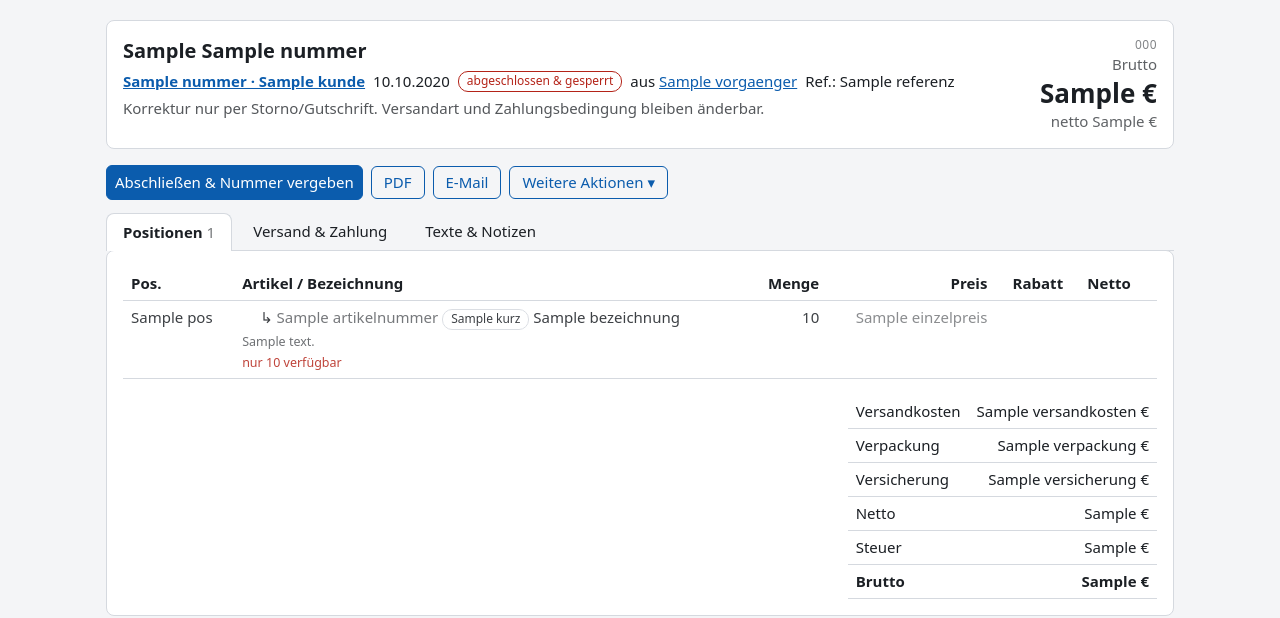
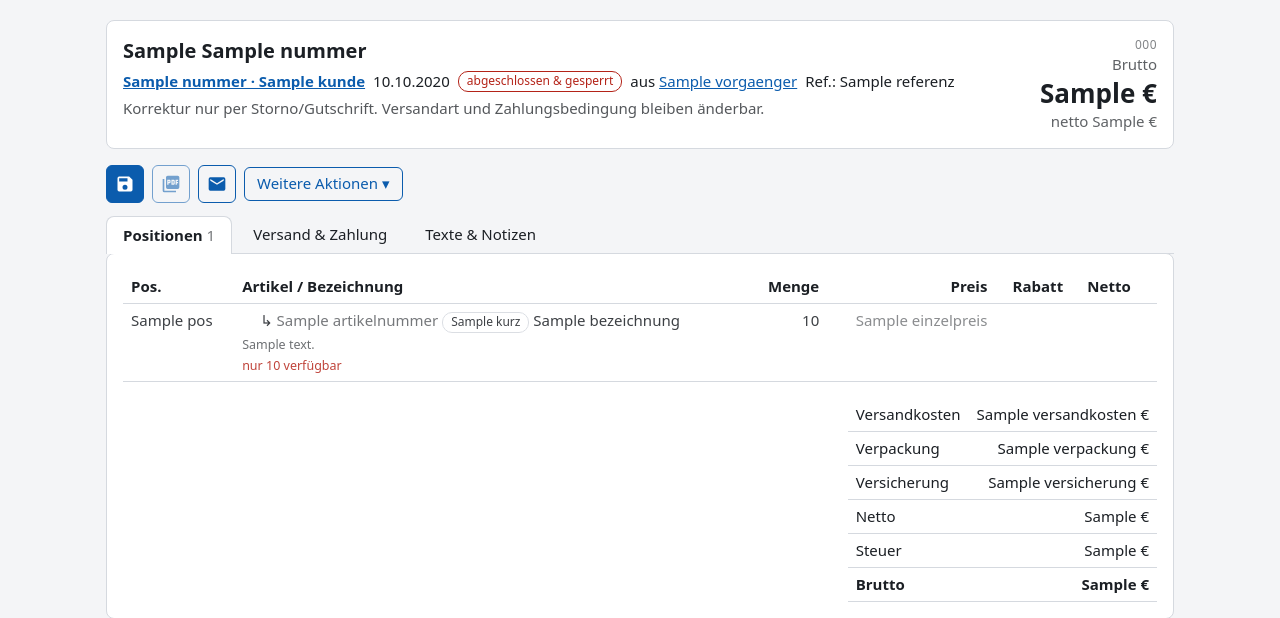
Before and after one commit to akuvvet/wwok, a Django app: template templates/verkauf/beleg.html in a window 1280 px wide. Shown: the part 42-660 px from the top of the page. Run offline with Django 5.2, Linux system fonts and the light colour scheme; the template is opened without the code that fills it: most values are stand-ins (such as "Sample title", 1, 10 or a date in 2020).

Commit message:
Beleg-Aktionen als Symbole: Speichern, PDF, E-Mail, Zahlungen, ESD-Keys
Co-Authored-By: Claude Sonnet 5.5 <noreply@anthropic.com>

```diff
--- a/apps/finanzen/tests.py
+++ b/apps/finanzen/tests.py
@@ -93,7 +93,7 @@ class FinanzenTest(TestCase):
         self.assertEqual(self.client.get(reverse("finanzen:mahnung_pdf", args=[m.pk]))["Content-Type"], "application/pdf")
         self.assertContains(self.client.get(reverse("finanzen:kontoauszug", args=[self.kunde.pk])), "Saldo")
         self.assertContains(self.client.get(reverse("verkauf:kunde", args=[self.kunde.pk])), "Offene Posten")
-        self.assertContains(self.client.get(reverse("verkauf:beleg", args=[b.pk])), "Zahlungen</a>")
+        self.assertContains(self.client.get(reverse("verkauf:beleg", args=[b.pk])), 'aria-label="Zahlungen"')
         self.assertContains(self.client.get(reverse("finanzen:mahnung_mail", args=[m.pk])), "Zahlungserinnerung")
 
 
--- a/templates/base.html
+++ b/templates/base.html
@@ -64,6 +64,8 @@
   .marke.ok { border-color:var(--ok); color:var(--ok); } .marke.gesperrt { border-color:var(--warn); color:var(--warn); }
   .aktionen { display:flex; gap:8px; flex-wrap:wrap; align-items:center; margin-bottom:12px; }
   .aktionen form { margin:0; }
+  .aktionen .symbol { width:38px; height:38px; }
+  .aktionen .symbol svg { width:20px; height:20px; }
   .menue-mehr { position:relative; } .menue-mehr summary { list-style:none; cursor:pointer; }
   .menue-mehr .mehr { position:absolute; z-index:10; right:0; top:110%; min-width:260px; background:var(--karte); border:1px solid var(--rand);
     border-radius:8px; padding:8px; display:flex; flex-direction:column; gap:6px; box-shadow:0 4px 14px rgba(0,0,0,.18); }
--- a/templates/verkauf/beleg.html
+++ b/templates/verkauf/beleg.html
@@ -28,13 +28,13 @@
 
 <div class="aktionen">
   {% if not beleg.abgeschlossen %}
-  <form method="post" action="{% url 'verkauf:beleg_abschliessen' beleg.pk %}" onsubmit="return confirm('Beleg abschließen und Nummer vergeben?{% if beleg.art == 'RE' or beleg.art == 'GS' %} Danach ist er gesperrt.{% endif %}')">{% csrf_token %}<button type="submit">Abschließen &amp; Nummer vergeben</button></form>
+  <form method="post" action="{% url 'verkauf:beleg_abschliessen' beleg.pk %}" onsubmit="return confirm('Beleg abschließen und Nummer vergeben?{% if beleg.art == 'RE' or beleg.art == 'GS' %} Danach ist er gesperrt.{% endif %}')">{% csrf_token %}<button type="submit" class="symbol voll" data-tip="Speichern: abschließen &amp; Nummer vergeben" aria-label="Speichern: abschließen und Nummer vergeben"><svg viewBox="0 0 24 24" aria-hidden="true"><path d="M17 3H5a2 2 0 0 0-2 2v14a2 2 0 0 0 2 2h14a2 2 0 0 0 2-2V7l-4-4zm-5 16a3 3 0 1 1 0-6 3 3 0 0 1 0 6zm3-10H5V5h10v4z"/></svg></button></form>
   {% endif %}
-  {% if druckhindernis %}<a class="knopf leise" href="#" onclick="alert('{{ druckhindernis|escapejs }}');return false" title="Druck nicht möglich">PDF</a>
-  {% else %}<a class="knopf leise" href="{% url 'verkauf:beleg_pdf' beleg.pk %}" target="_blank" onclick="setTimeout(function(){location.href='{% url 'verkauf:kunde' beleg.kunde_id %}'},600)">PDF</a>{% endif %}
-  {% if beleg.nummer %}<a class="knopf leise" href="{% url 'verkauf:beleg_mail' beleg.pk %}">E-Mail{% if beleg.mails.exists %} (versendet){% endif %}</a>{% endif %}
-  {% if beleg.art == 'RE' and beleg.abgeschlossen or beleg.art == 'AB' and beleg.nummer %}<a class="knopf leise" href="{% url 'finanzen:beleg' beleg.pk %}">Zahlungen</a>{% endif %}
-  {% if beleg.esd_vergaben.exists or esd_positionen %}<a class="knopf leise" href="{% url 'esd:beleg' beleg.pk %}">ESD-Keys</a>{% endif %}
+  {% if druckhindernis %}<a class="symbol" href="#" onclick="alert('{{ druckhindernis|escapejs }}');return false" data-tip="PDF – Druck nicht möglich" aria-label="PDF – Druck nicht möglich" style="opacity:.55"><svg viewBox="0 0 24 24" aria-hidden="true"><path d="M20 2H8a2 2 0 0 0-2 2v12a2 2 0 0 0 2 2h12a2 2 0 0 0 2-2V4a2 2 0 0 0-2-2zm-8.5 7.5c0 .83-.67 1.5-1.5 1.5H9v2H7.5V7H10c.83 0 1.5.67 1.5 1.5v1zm5 2c0 .83-.67 1.5-1.5 1.5h-2.5V7H15c.83 0 1.5.67 1.5 1.5v3zm4-3H19v1h1.5V11H19v2h-1.5V7h3v1.5zM9 9.5h1v-1H9v1zM4 6H2v14a2 2 0 0 0 2 2h14v-2H4V6zm10 5.5h1v-3h-1v3z"/></svg></a>
+  {% else %}<a class="symbol" data-tip="PDF" aria-label="PDF" href="{% url 'verkauf:beleg_pdf' beleg.pk %}" target="_blank" onclick="setTimeout(function(){location.href='{% url 'verkauf:kunde' beleg.kunde_id %}'},600)"><svg viewBox="0 0 24 24" aria-hidden="true"><path d="M20 2H8a2 2 0 0 0-2 2v12a2 2 0 0 0 2 2h12a2 2 0 0 0 2-2V4a2 2 0 0 0-2-2zm-8.5 7.5c0 .83-.67 1.5-1.5 1.5H9v2H7.5V7H10c.83 0 1.5.67 1.5 1.5v1zm5 2c0 .83-.67 1.5-1.5 1.5h-2.5V7H15c.83 0 1.5.67 1.5 1.5v3zm4-3H19v1h1.5V11H19v2h-1.5V7h3v1.5zM9 9.5h1v-1H9v1zM4 6H2v14a2 2 0 0 0 2 2h14v-2H4V6zm10 5.5h1v-3h-1v3z"/></svg></a>{% endif %}
+  {% if beleg.nummer %}<a class="symbol{% if beleg.mails.exists %} voll{% endif %}" href="{% url 'verkauf:beleg_mail' beleg.pk %}" data-tip="E-Mail{% if beleg.mails.exists %} (bereits versendet){% endif %}" aria-label="E-Mail"><svg viewBox="0 0 24 24" aria-hidden="true"><path d="M20 4H4a2 2 0 0 0-2 2v12a2 2 0 0 0 2 2h16a2 2 0 0 0 2-2V6a2 2 0 0 0-2-2zm0 4-8 5-8-5V6l8 5 8-5v2z"/></svg></a>{% endif %}
+  {% if beleg.art == 'RE' and beleg.abgeschlossen or beleg.art == 'AB' and beleg.nummer %}<a class="symbol" data-tip="Zahlungen" aria-label="Zahlungen" href="{% url 'finanzen:beleg' beleg.pk %}"><svg viewBox="0 0 24 24" aria-hidden="true"><path d="M15 18.5c-2.51 0-4.68-1.42-5.76-3.5H15l1-2H8.58c-.05-.33-.08-.66-.08-1s.03-.67.08-1H15l1-2H9.24C10.32 6.92 12.5 5.5 15 5.5c1.61 0 3.09.59 4.23 1.57L21 5.3C19.41 3.87 17.3 3 15 3c-3.92 0-7.24 2.51-8.48 6H3l-1 2h4.06c-.04.33-.06.66-.06 1s.02.67.06 1H3l-1 2h4.52c1.24 3.49 4.56 6 8.48 6 2.31 0 4.41-.87 6-2.3l-1.78-1.77c-1.13.98-2.6 1.57-4.22 1.57z"/></svg></a>{% endif %}
+  {% if beleg.esd_vergaben.exists or esd_positionen %}<a class="symbol" data-tip="ESD-Keys" aria-label="ESD-Keys" href="{% url 'esd:beleg' beleg.pk %}"><svg viewBox="0 0 24 24" aria-hidden="true"><path d="M12.65 10A6 6 0 1 0 12.65 14H17v4h4v-4h2v-4H12.65zM7 14a2 2 0 1 1 0-4 2 2 0 0 1 0 4z"/></svg></a>{% endif %}
   <details class="menue-mehr"><summary class="knopf leise">Weitere Aktionen ▾</summary>
     <div class="mehr">
       {% if beleg.folgeart %}<form method="post" action="{% url 'verkauf:beleg_folgebeleg' beleg.pk %}">{% csrf_token %}<button class="leise" type="submit">Als {{ beleg.folgeart_name }} übernehmen</button></form>{% endif %}
```
